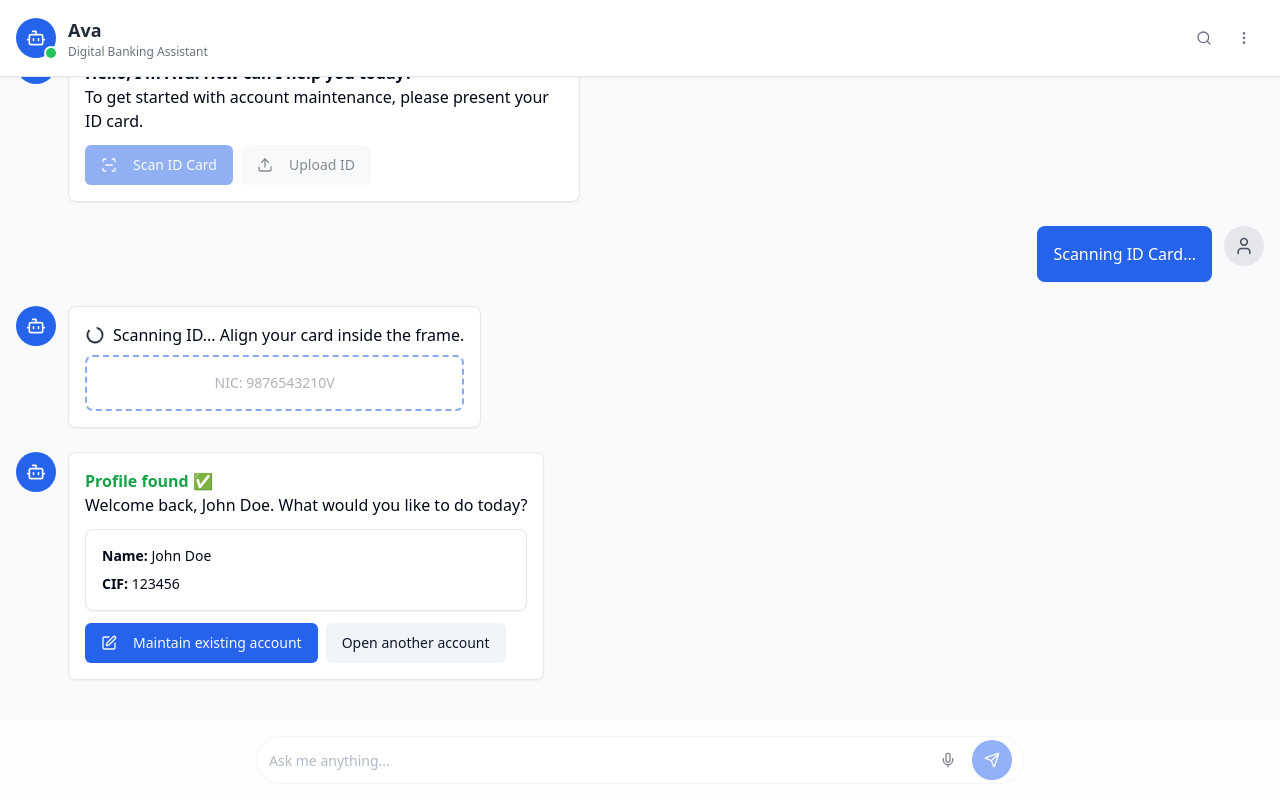
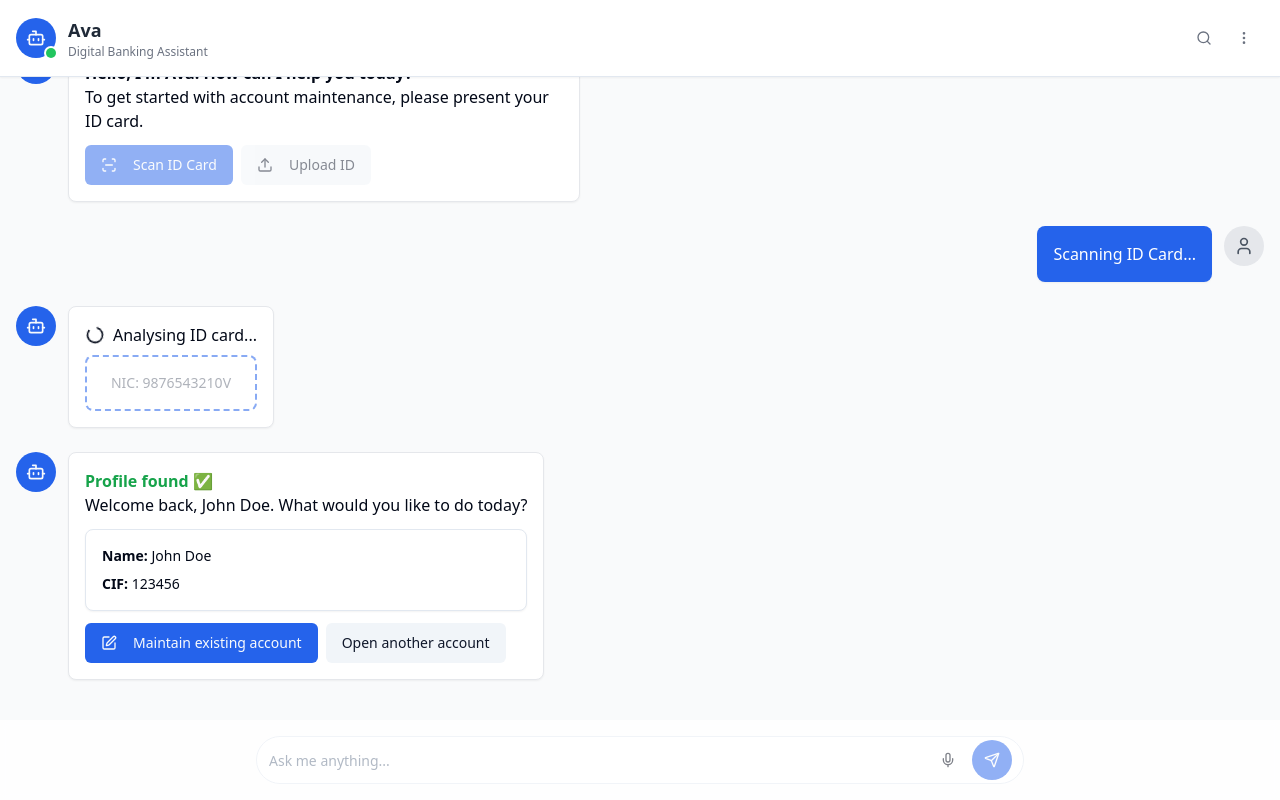
Before and after one commit to Sankalp017/app-banking, a React (Vite) app: page / in a window 1280 px wide. Both pictures are taken after a click on the button "Scan ID Card". Built offline with nearby package versions, Linux system fonts and the light colour scheme.

Commit message:
[dyad] Updated ID scanning message - wrote 1 file(s)

```diff
--- a/src/pages/Chatbot.tsx
+++ b/src/pages/Chatbot.tsx
@@ -59,7 +59,7 @@ const Chatbot = () => {
           );
           break;
         case "ID_SCANNING":
-          addMessage(<BotMessage key="scanning"><div className="flex items-center gap-2"><Loader2 className="h-5 w-5 animate-spin" /> <p>Scanning ID... Align your card inside the frame.</p></div><div className="mt-2 border-2 border-dashed border-primary rounded-lg p-4 text-center animate-pulse"><p className="text-sm text-gray-500">NIC: 9876543210V</p></div></BotMessage>);
+          addMessage(<BotMessage key="scanning"><div className="flex items-center gap-2"><Loader2 className="h-5 w-5 animate-spin" /> <p>Analysing ID card...</p></div><div className="mt-2 border-2 border-dashed border-primary rounded-lg p-4 text-center animate-pulse"><p className="text-sm text-gray-500">NIC: 9876543210V</p></div></BotMessage>);
           setTimeout(() => setStep(Math.random() > 0.2 ? 'CUSTOMER_FOUND' : 'CUSTOMER_NOT_FOUND'), 2500);
           break;
         case "CUSTOMER_FOUND":
```
